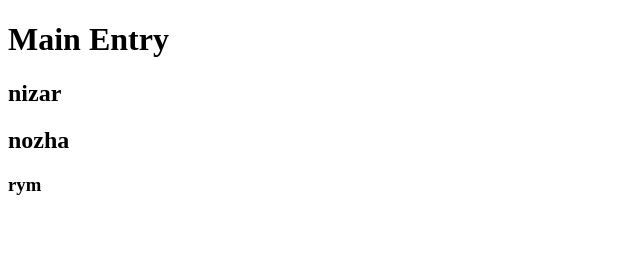
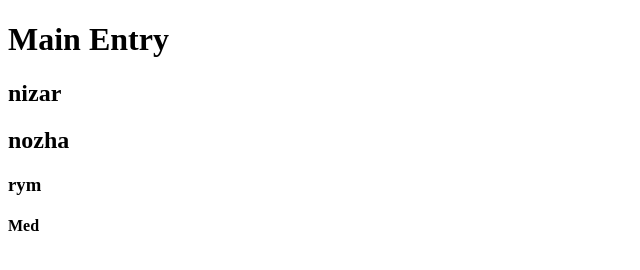
Before and after one commit to formateur77/test2, a plain HTML site: page index.html in a window 1280 px wide. Shown: the full height of the page, 0-640 px from the left. Drawn offline with Linux system fonts and the light colour scheme.

Commit message:
seventh commit

```diff
--- a/index.html
+++ b/index.html
@@ -12,5 +12,6 @@
    <h2>nizar</h2>
    <h2>nozha</h2>
    <h3>rym</h3>
+   <h4>Med</h4>
 </body>
 </html>
```
